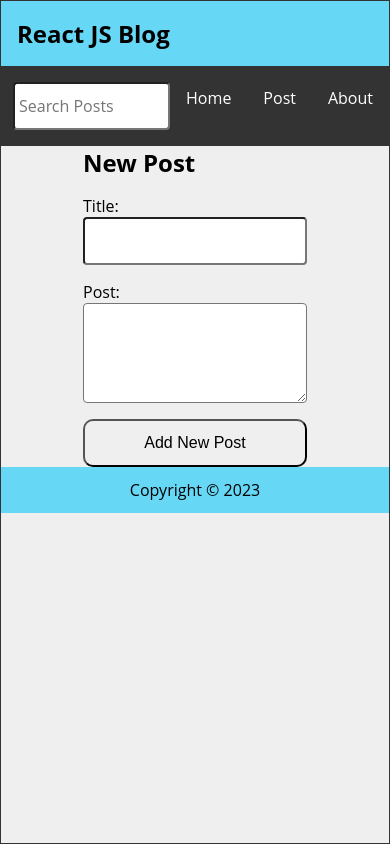
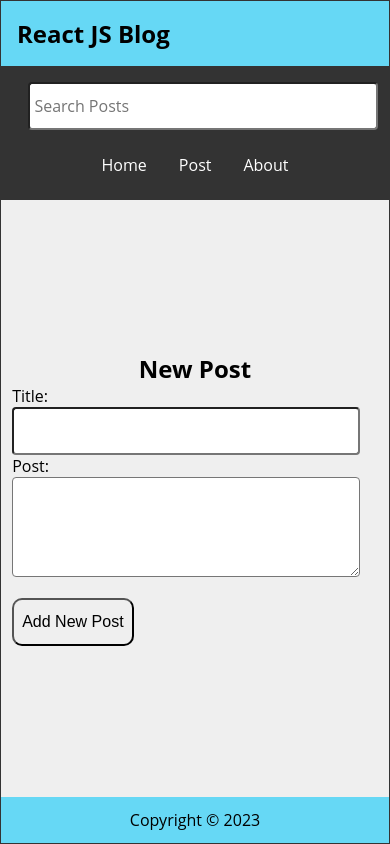
Before and after one commit to svandu/note-making-app, a React (Vite) app: page /post in a window 390 px wide. Built offline with nearby package versions, Linux system fonts and the light colour scheme.

Commit message:
about, header, nav, newpost, postpage css add

```diff
--- a/src/Components/Nav/nav.scss
+++ b/src/Components/Nav/nav.scss
@@ -2,11 +2,10 @@
     width: 100%;
     background-color: #333;
     display: flex;
-    padding: 0 0 1rem 0;
+    padding: 1rem 0.7rem;
 
     .searchForm {
-        width: 80%;
-        padding: 1rem 0 0 0.75rem;
+        width: 65%;
 
         label {
             position: absolute;
@@ -48,10 +47,39 @@
         li:hover,
         li:focus {
             a  {
-                background-color: #eee;
-                color: #333;
+                text-decoration: underline;
                 cursor: pointer;
               }
         }
     }
   }
+
+  @media(max-width: 680px){
+    .nav-container {
+        flex-direction: column;
+        flex-wrap: nowrap;
+        justify-content: space-between;
+        align-items: center;
+        padding: 0.5rem 0;
+
+        ul {
+            text-align: right;
+          }
+
+          li:hover,
+          li:focus{
+                a {
+                    text-transform: underline;
+                }
+          }
+
+          .searchForm {
+            width: 90%;
+            padding: .5rem 0;
+          }
+
+          .searchForm input[type="text"] {
+            margin-left: 0.5rem;
+          }
+      }
+  }
--- a/src/Components/NewPost/newpost.scss
+++ b/src/Components/NewPost/newpost.scss
@@ -1,8 +1,11 @@
 .newpost-container {
+   margin: auto;
+   padding: 0 0.7rem;
 
+   h2 {
+    text-align: center;
+   }
     .newPostForm {
-        display: flex;
-        flex-direction: column;
 
         label {
             margin-top: 1rem;
@@ -10,7 +13,7 @@
 
           textarea {
             font-family: 'Open Sans', sans-serif;
-            width: 100%;
+            width: 95%;
             min-height: 48px;
             font-size: 1rem;
             padding: 0.25rem;
@@ -30,11 +33,9 @@
             cursor: pointer;
           }
 
-      }
-
-      .newPostForm input[type='text'] {
+          input[type='text'] {
             font-family: 'Open Sans', sans-serif;
-        width: 100%;
+            width: 95%;
             min-height: 48px;
             font-size: 1rem;
             padding: 0.25rem;
@@ -43,5 +44,17 @@
             outline: none;
           }
 
+      }
+}
 
+@media(min-width: 610px) {
+  .newpost-container {
+
+    .newPostForm {
+      padding: 0 0.7rem;
+      textarea {
+        height: 300px;
       }
+    }
+  }
+}
--- a/src/Components/PostPage/postpage.scss
+++ b/src/Components/PostPage/postpage.scss
@@ -1,10 +1,6 @@
 .postpage-container {
-    margin: 7.8rem 4rem;
+    margin: 2rem auto auto 2rem;
     .post {
-        margin: 1rem;
-        padding-bottom: 1rem;
-        border-bottom: 1px solid lightgray;
-
         a {
             text-decoration: none;
             }
@@ -26,10 +22,9 @@
             height: 48px;
             min-width: 48px;
             border-radius: 0.25rem;
-            padding: 0.5rem;
+            padding: 0.2rem 1.2rem;
             font-size: 1rem;
-            background-color: red;
-            color: #fff;
+            background-color: #66d8f5;
             cursor: pointer;
           }
 
```
Also changed, not shown: src/Components/About/about.scss (added, +9 -0 lines), src/Components/Header/header.scss (line endings or trailing spaces). Lines whose indentation alone changed are shown as unchanged.
